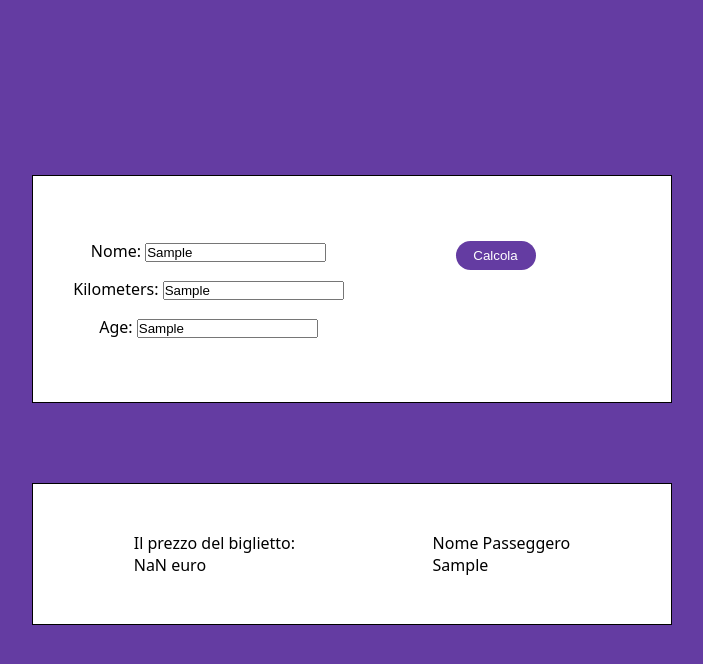
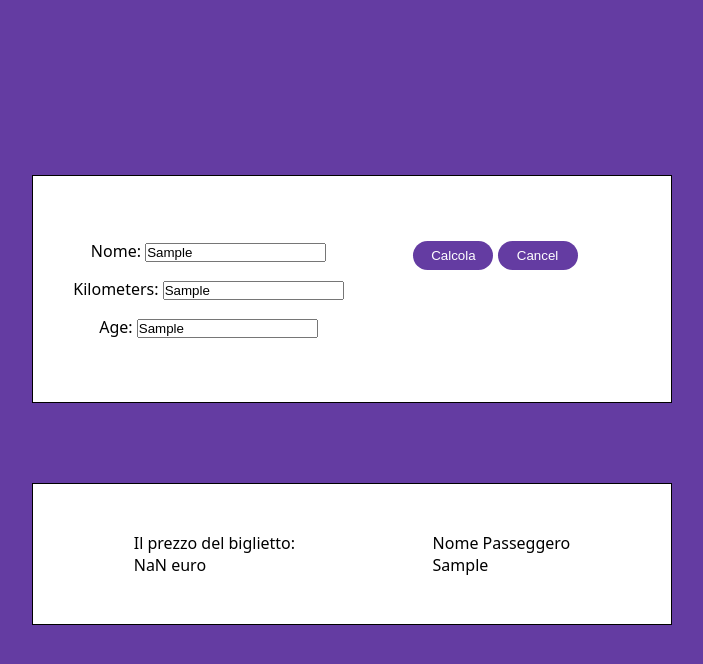
Before and after one commit to jeremy-mazzocco/js-biglietto-treno-form, a plain HTML site: page index.html in a window 1280 px wide. Both pictures are taken after typing "Sample", "Sample", "Sample" into the empty fields and a click on the button "Calcola". Shown: the whole page, without its empty margins (288-991 px from the left). Drawn offline with Linux system fonts and the light colour scheme.

Commit message:
add button cancel

```diff
--- a/index.html
+++ b/index.html
@@ -28,12 +28,14 @@
                     </div>
                 </div>
                 <div class="data-right">
-                    <button id="myBtn">
+                    <button id="myBtn" class="btn">
                         Calcola
+                    </button>
+                    <button id="myBtn-cancel" class="btn">
+                        Cancel
                     </button>
                 </div>
             </div>
-
             <div class="answer">
                 <div>
                     <p>
--- a/main.js
+++ b/main.js
@@ -1,21 +1,17 @@
 // varibili globali
-let agePrice, finalPrice;
+let agePrice, userAge, userName, quantityKilometers;
 
 
 // al click scrivi ti HTML
-const button = document.getElementById("myBtn").addEventListener("click",
+const button = document.getElementById('myBtn').addEventListener('click',
     function () {
-
         // Salva chilometri e eta' in variabili
-        const quantityKilometers = document.getElementById("input_kilometers").value;
-        const userAge = document.getElementById("input_age").value;
-        const userName = document.getElementById("input_name").value;
-        // console.log(quantityKilometers, userAge);
+        userName = document.getElementById("input_name").value;
+        userAge = document.getElementById("input_age").value;
+        quantityKilometers = document.getElementById("input_kilometers").value;
 
         // definisci prezzo biglietto per chilometri da percorrere
         const priceTicket = quantityKilometers * 0.21;
-        // console.log(priceTicket);
-
 
         // definisci prezzo biglietto in base all'eta
         if (userAge < 18) {
@@ -25,12 +21,22 @@ const button = document.getElementById("myBtn").addEventListener("click",
         } else {
             agePrice = priceTicket;
         }
-        // console.log(agePrice)
 
         // riduci il prezzo in centesimi
-        finalPrice = agePrice.toFixed(2);
+        const finalPrice = agePrice.toFixed(2);
 
         // scrivi sull'HTML
         document.getElementById('ticket').innerHTML = finalPrice;
         document.getElementById('name').innerHTML = userName;
     });
+
+
+// al click cancel data
+const buttonCancel = document.getElementById('myBtn-cancel').addEventListener('click',
+    function () {
+        // scrivi sull'HTML
+        userName = document.getElementById("input_name").value = " ";
+        userAge = document.getElementById("input_age").value = " ";
+        quantityKilometers = document.getElementById("input_kilometers").value = " ";
+    }
+)
--- a/style.css
+++ b/style.css
@@ -52,7 +52,7 @@ main {
     align-items: center;
 }
 
-#myBtn {
+.btn {
     background-color: rgb(100, 60, 162);
     color: white;
     border: none;
```
